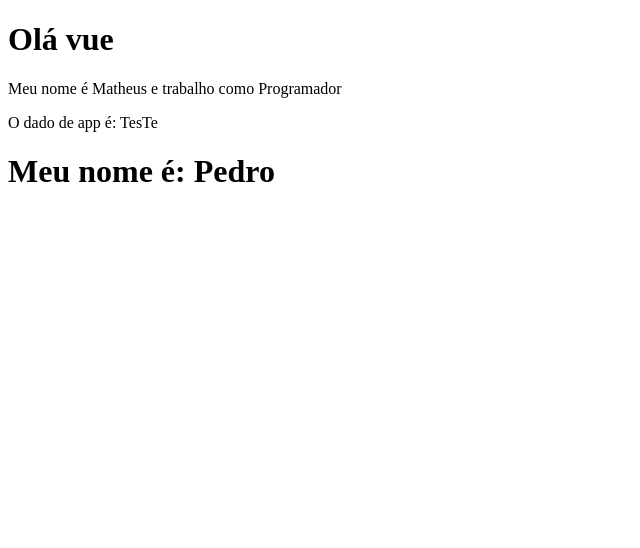
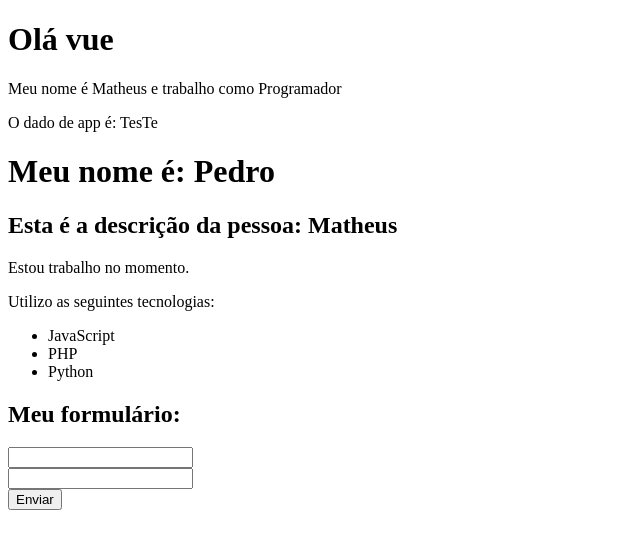
Before and after one commit to regislopeseso/Curso_Vue3_Mattheus_Battisti, a Vue app in the folder 2_projeto_vue/: page / in a window 1280 px wide. Shown: the top 548 px of the page, without its empty margins (0-640 px from the left). Built offline with nearby package versions, Linux system fonts and the light colour scheme.

Commit message:
Add Aula 07 - Hierarquia de componentes

```diff
--- a/2_projeto_vue/src/App.vue
+++ b/2_projeto_vue/src/App.vue
@@ -3,6 +3,7 @@
     <PrimeiroComponente />
     <p>O dado de app é: {{ testando }}</p>
     <LifeCycle />
+    <Pessoa />
 
   </div>
 </template>
@@ -10,11 +11,14 @@
 <script>
     import PrimeiroComponente from "./components/PrimeiroComponente.vue"
     import LifeCycle from "./components/LifeCycle.vue"
+    import Pessoa from "./components/Pessoa.vue"
+
   export default {
     name: "App",
     components: {
       PrimeiroComponente,
-      LifeCycle
+      LifeCycle,
+      Pessoa
     },
     data() {
       return {
--- /dev/null
+++ b/2_projeto_vue/src/components/Form.vue
@@ -0,0 +1,28 @@
+<template>
+  <div>
+    <h2>Meu formulário:</h2>
+    <form action="">
+      <div>
+        <InputText />
+      </div>
+
+      <div>
+        <InputText />
+      </div>
+      <Submit />
+    </form>
+  </div>
+</template>
+
+<script >
+  import InputText from './form/InputText.vue';
+  import Submit from './form/Submit.vue';
+
+  export default {
+    name: "Form",
+    components: {
+      InputText,
+      Submit
+    }
+  }
+</script>
--- /dev/null
+++ b/2_projeto_vue/src/components/Info.vue
@@ -0,0 +1,27 @@
+<template>
+  <div>
+    <p>
+      Estou trabalho no momento.
+    </p>
+    <p>
+      Utilizo as seguintes tecnologias:
+    </p>
+    <ul>
+      <li>
+        JavaScript
+      </li>
+      <li>
+        PHP
+      </li>
+      <li>
+        Python
+      </li>
+    </ul>
+  </div>
+</template>
+
+<script>
+  export default {
+    name: "Info"
+  }
+</script>
--- /dev/null
+++ b/2_projeto_vue/src/components/Pessoa.vue
@@ -0,0 +1,27 @@
+<template>
+  <div>
+    <h2>
+      Esta é a descrição da pessoa: {{ nome }}
+    </h2>
+    <Info />
+    <Form />
+  </div>
+</template>
+
+<script>
+  import Info from "./Info.vue"
+  import Form from "./Form.vue"
+
+  export default {
+  name: "Pessoa",
+  components: {
+    Info,
+    Form
+  },
+  data() {
+    return{
+      nome: "Matheus"
+    }
+  }
+}
+</script>
--- /dev/null
+++ b/2_projeto_vue/src/components/form/InputText.vue
@@ -0,0 +1,9 @@
+<template>
+  <input type="text">
+</template>
+
+<script>
+  export default {
+    name: "InputText"
+  }
+</script>
--- /dev/null
+++ b/2_projeto_vue/src/components/form/Submit.vue
@@ -0,0 +1,9 @@
+<template>
+  <input type="submit" value="Enviar">
+</template>
+
+<script>
+  export default {
+    name: "Submit"
+  }
+</script>
```
